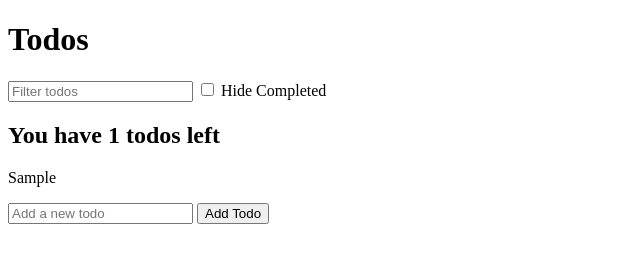
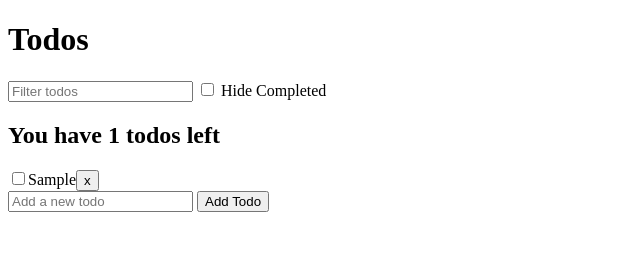
Before and after one commit to AlexisDongMariano/miniJSApps, a plain HTML site: page js-bootcamp/basics/todo-app/index.html in a window 1280 px wide. Both pictures are taken after typing "Sample" into the empty fields and a click on the button "Add Todo". Shown: the whole page, without its empty margins (0-640 px from the left). Drawn offline with nearby package versions, Linux system fonts and the light colour scheme.

Commit message:
modified notes and todo apps

```diff
--- a/js-bootcamp/basics/notes-app/app.js
+++ b/js-bootcamp/basics/notes-app/app.js
@@ -22,6 +22,7 @@ document.querySelector('#search-text').addEventListener('input', (e) => {
 document.querySelector('#add-note').addEventListener('click', (e) => {
     console.log(`I'm adding a new note.`);
     notes.push({
+        id: uuidv4(),
         title: '',
         body: ''
     });
--- a/js-bootcamp/basics/notes-app/index.html
+++ b/js-bootcamp/basics/notes-app/index.html
@@ -27,6 +27,8 @@
         <button>Submit</button>
     </form>
 
+    <!-- https://gist.github.com/andrewjmead/d64087c46129fc58df67c361cb01e889 -->
+    <script src="https://cdnjs.cloudflare.com/ajax/libs/uuid/8.1.0/uuidv4.min.js"></script>
     <script src="notes-functions.js"></script>
     <script src="app.js"></script>
 </body>
--- a/js-bootcamp/basics/todo-app/index.html
+++ b/js-bootcamp/basics/todo-app/index.html
@@ -20,7 +20,8 @@
         <button>Add Todo</button>
     </form>
 
-
+    <!-- https://gist.github.com/andrewjmead/d64087c46129fc58df67c361cb01e889 -->
+    <script src="https://cdnjs.cloudflare.com/ajax/libs/uuid/8.1.0/uuidv4.min.js"></script>
     <script src="todo-functions.js"></script>
     <script src="app.js"></script>
 </body>
--- a/js-bootcamp/basics/todo-app/todo-functions.js
+++ b/js-bootcamp/basics/todo-app/todo-functions.js
@@ -7,28 +7,62 @@ const getTodos = () => {
         return [];
 };
 
+// save todos to localStorage
+const saveTodos = todos => {
+    localStorage.setItem('todos', JSON.stringify(todos));
+};
+
 
 // add todo
 const addTodo = (todos, newTodo) => {
     todos.push(
         {
+            id: uuidv4(),
             text: newTodo,
             completed: false
         }
     );
-    localStorage.setItem('todos', JSON.stringify(todos));
+    saveTodos(todos);
 };
 
 
-const generateDOM = todo => {
-    let p_todo = document.createElement('p');
+const generateSummaryDOM = filteredTodos => {
+    const todosLeftCount = filteredTodos.filter(todo => {
+        return !todo.completed;
+    });
 
+    div_todos.innerHTML = '';
+    p_todosLeft = document.createElement('h2');
+
+    p_todosLeft.textContent = `You have ${todosLeftCount.length} todos left`;
+    div_todos.appendChild(p_todosLeft);
+};
+
+
+const generateTodoDOM = todo => {
+    // declare UI elements
+    const div_todo = document.createElement('div');
+    const chk_todo = document.createElement('input');
+    const btn_removeTodo = document.createElement('button');
+    const p_todo = document.createElement('span');
+
+    // setup elements
+    chk_todo.setAttribute('type', 'checkbox');
+    btn_removeTodo.textContent = 'x';
+
+    div_todo.appendChild(chk_todo);
+
+    // generate the todo text
     if (todo.text.length > 0)
         p_todo.textContent = todo.text;
     else
         p_todo.textContent = 'empty todo';
 
-    return p_todo;
+    // append text and button
+    div_todo.appendChild(p_todo);
+    div_todo.appendChild(btn_removeTodo);
+
+    return div_todo;
 }
 
 
@@ -44,21 +78,13 @@ const displayTodos = todos => {
     let filteredTodos = filterText(todos, filters);
     filteredTodos = hideComplete(filteredTodos, filters);
 
-    const todosLeftCount = filteredTodos.filter(todo => {
-        return !todo.completed;
-    });
-
-    div_todos.innerHTML = '';
-    p_todosLeft = document.createElement('h2');
-
-    p_todosLeft.textContent = `You have ${todosLeftCount.length} todos left`;
-    div_todos.appendChild(p_todosLeft);
+    generateSummaryDOM(filteredTodos);
 
     filteredTodos.forEach(todo => {
-        const p_todo = generateDOM(todo);
-        div_todos.appendChild(p_todo);
+        div_todos.appendChild(generateTodoDOM(todo));
     })
 }
+
 
 // filter todos
 function filterText(todos, filters) {
```
Also changed, not shown: js-bootcamp/basics/notes-app/notes-functions.js (+25 -3 lines).
